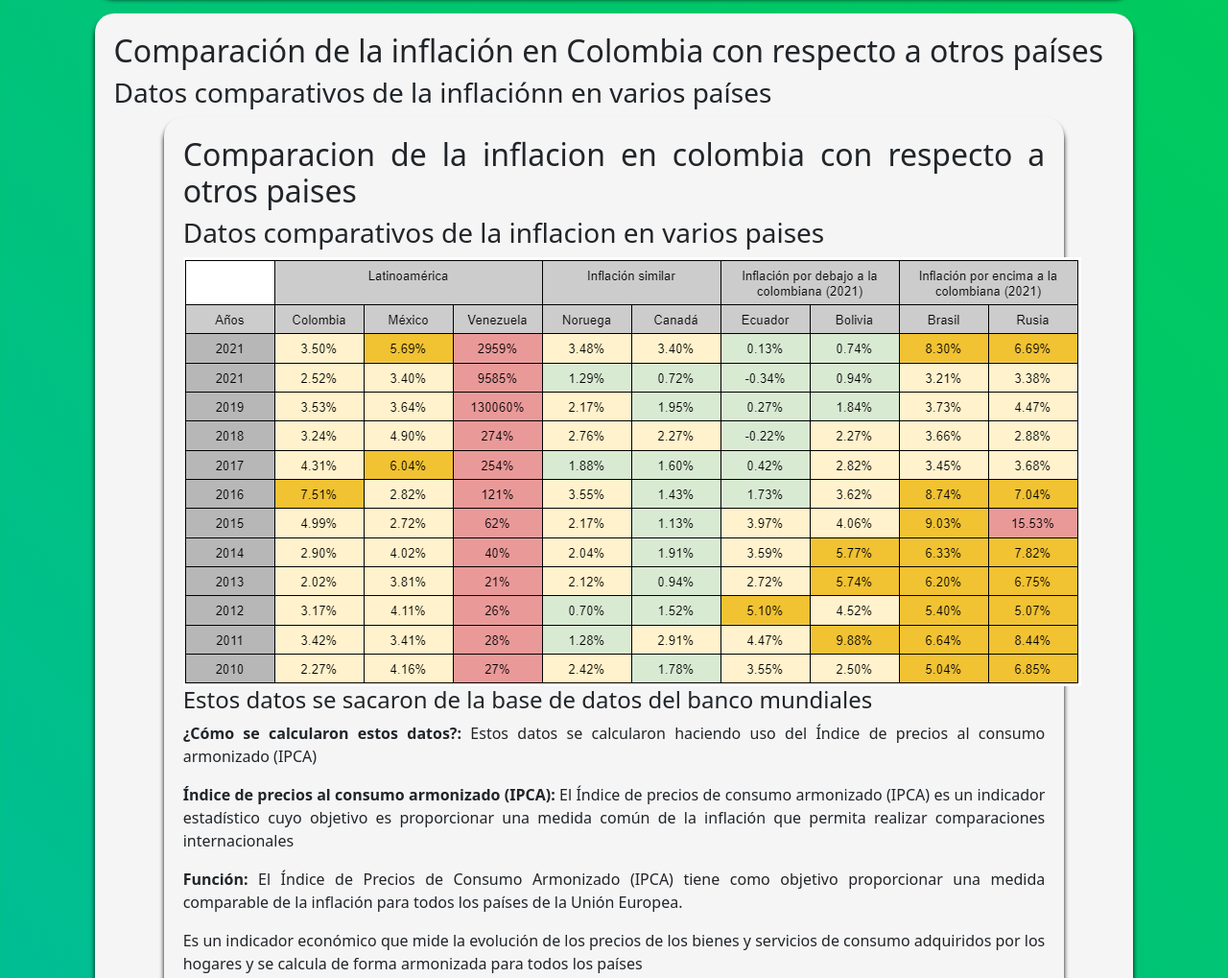
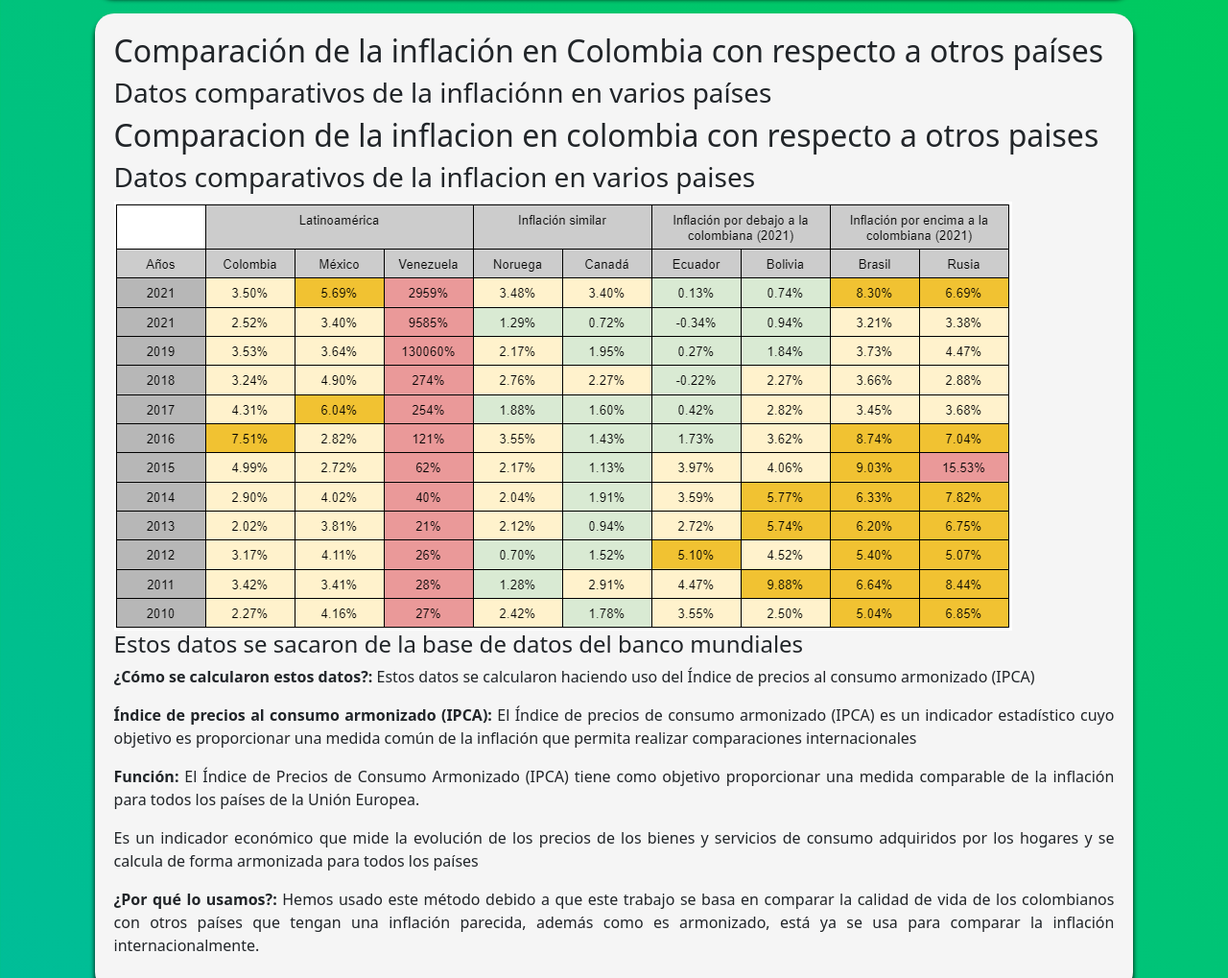
Before and after one commit to Johexlimee/PaginaMicroeconomia, a plain HTML site: page index.html in a window 1280 px wide. Shown: the part 5912-6931 px from the top of the page at 96% size. Drawn offline with nearby package versions, Linux system fonts and the light colour scheme.

Commit message:
completa

```diff
--- a/index.html
+++ b/index.html
@@ -336,7 +336,6 @@
     <section class="comparacion">
         <h2>Comparación de la inflación en Colombia con respecto a otros países</h2>
         <h3>Datos comparativos de la inflaciónn en varios países</h3>
-    <section class="comparacion" id="comparacion">
         <h2>Comparacion de la inflacion en colombia con respecto a otros paises</h2>
         <h3>Datos comparativos de la inflacion en varios paises</h3>
         <img src="./assets/tabla.png" alt="" class="tabla">
```
